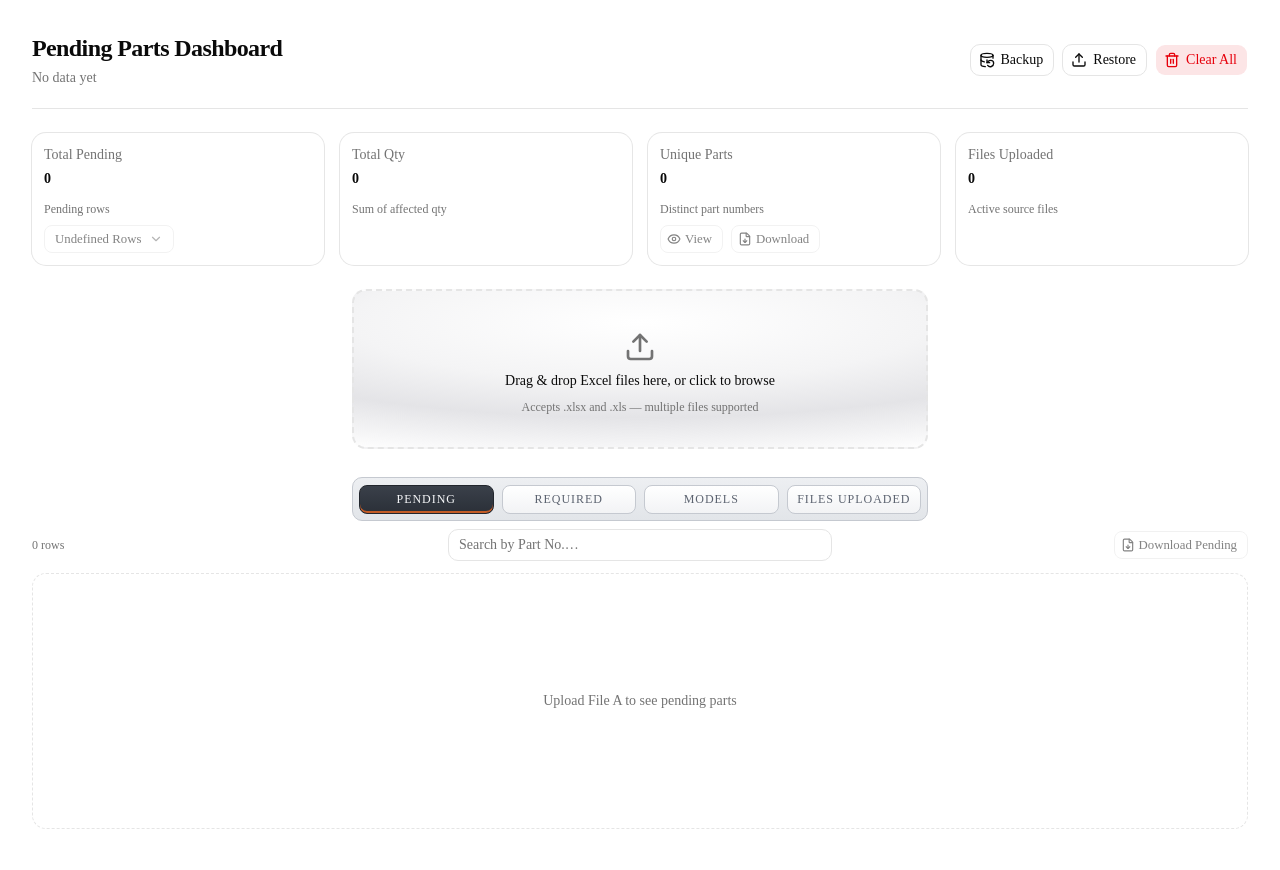
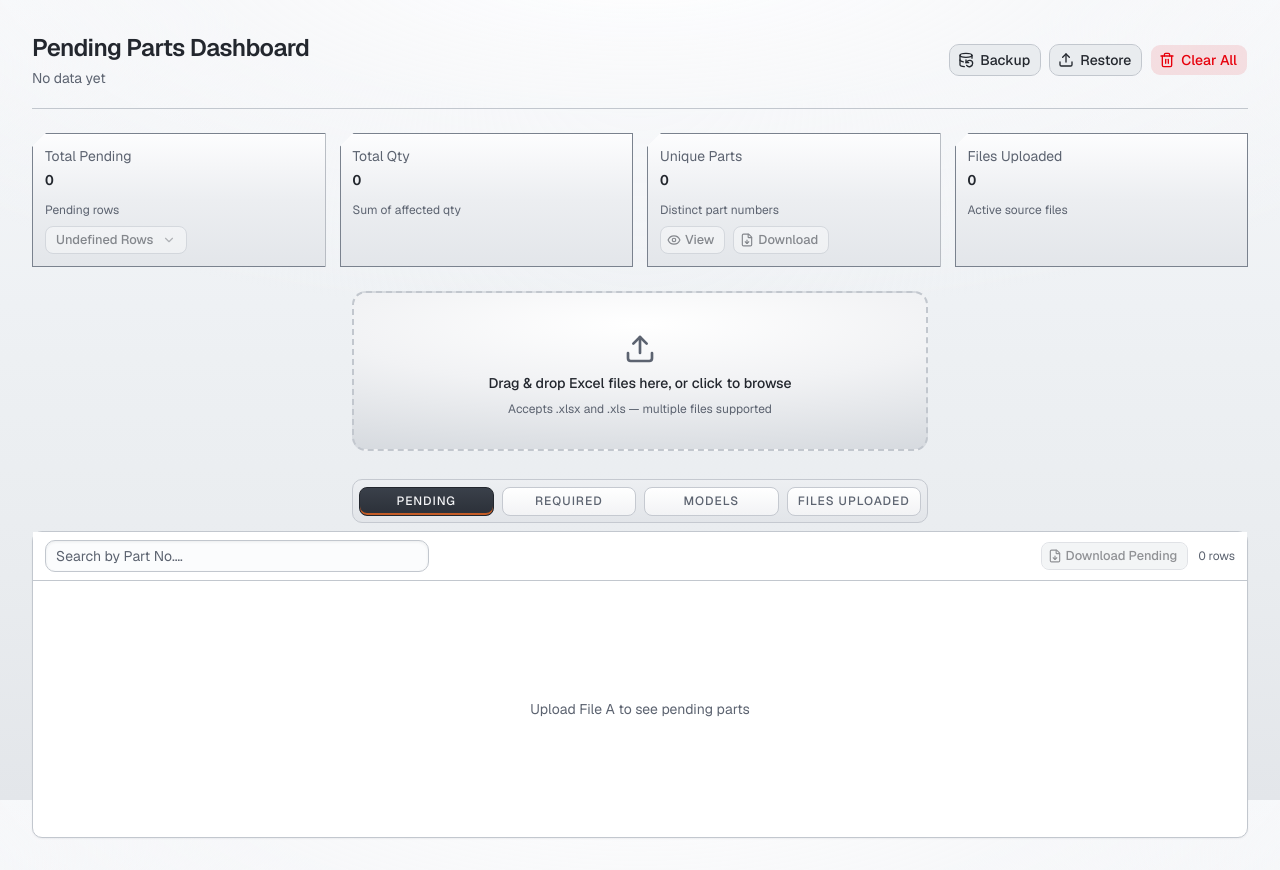
Before and after one commit to iamhammadidrees-blip/saval, a Next.js app: page / in a window 1280 px wide. Built offline with nearby package versions, Linux system fonts and the light colour scheme.

Commit message:
feat : Styled UI |Theme Applied |  inspiration [ui-previwe-silver.html] | cards | Tables | Buttons .

```diff
--- a/app/globals.css
+++ b/app/globals.css
@@ -7,9 +7,9 @@
 @theme inline {
   --color-background: var(--background);
   --color-foreground: var(--foreground);
-  --font-sans: var(--font-sans);
-  --font-mono: var(--font-geist-mono);
-  --font-heading: var(--font-sans);
+  --font-sans: var(--font-geist-sans), ui-sans-serif, system-ui, sans-serif;
+  --font-mono: var(--font-geist-mono), ui-monospace, monospace;
+  --font-heading: var(--font-geist-sans), ui-sans-serif, system-ui, sans-serif;
   --color-sidebar-ring: var(--sidebar-ring);
   --color-sidebar-border: var(--sidebar-border);
   --color-sidebar-accent-foreground: var(--sidebar-accent-foreground);
@@ -49,24 +49,26 @@
 }
 
 :root {
-  --background: oklch(1 0 0);
-  --foreground: oklch(0.145 0 0);
-  --card: oklch(1 0 0);
-  --card-foreground: oklch(0.145 0 0);
-  --popover: oklch(1 0 0);
-  --popover-foreground: oklch(0.145 0 0);
-  --primary: oklch(0.205 0 0);
-  --primary-foreground: oklch(0.985 0 0);
-  --secondary: oklch(0.97 0 0);
-  --secondary-foreground: oklch(0.205 0 0);
-  --muted: oklch(0.97 0 0);
-  --muted-foreground: oklch(0.556 0 0);
-  --accent: oklch(0.97 0 0);
-  --accent-foreground: oklch(0.205 0 0);
+  /* Polished Bay — silver · shine · edgy (from Doc/ui-preview-silver.html) */
+  /* Matches page wash mid-tone so UI chips don't float on a separate patch */
+  --background: #e9ecef;
+  --foreground: #23272E;
+  --card: #FFFFFF;
+  --card-foreground: #23272E;
+  --popover: #FFFFFF;
+  --popover-foreground: #23272E;
+  --primary: #2B3038;
+  --primary-foreground: #F4F5F7;
+  --secondary: #E3E6EA;
+  --secondary-foreground: #5C6370;
+  --muted: #E3E6EA;
+  --muted-foreground: #5C6370;
+  --accent: #E3E6EA;
+  --accent-foreground: #23272E;
   --destructive: oklch(0.577 0.245 27.325);
-  --border: oklch(0.922 0 0);
-  --input: oklch(0.922 0 0);
-  --ring: oklch(0.708 0 0);
+  --border: #C2C7CE;
+  --input: #C2C7CE;
+  --ring: #C45C26;
   --chart-1: oklch(0.87 0 0);
   --chart-2: oklch(0.556 0 0);
   --chart-3: oklch(0.439 0 0);
@@ -121,10 +123,29 @@
   * {
     @apply border-border outline-ring/50;
   }
+  html {
+    @apply h-full font-sans;
+    /* Single viewport wash — fixed so scroll never tiles or starts a new band */
+    background-color: #e9ecef;
+    background-image:
+      radial-gradient(
+        110% 70% at 50% -8%,
+        #ffffff 0%,
+        rgba(247, 248, 250, 0.85) 32%,
+        rgba(233, 236, 239, 0) 68%
+      ),
+      linear-gradient(
+        180deg,
+        #f7f8fa 0%,
+        #eef1f4 38%,
+        #e9ecef 72%,
+        #e3e6ea 100%
+      );
+    background-repeat: no-repeat;
+    background-attachment: fixed;
+    background-size: cover;
+  }
   body {
-    @apply bg-background text-foreground;
-  }
-  html {
-    @apply font-sans;
+    @apply min-h-full flex flex-col bg-transparent font-sans text-foreground;
   }
 }
--- a/app/layout.tsx
+++ b/app/layout.tsx
@@ -28,7 +28,7 @@ export default function RootLayout({
       lang="en"
       className={`${geistSans.variable} ${geistMono.variable} h-full antialiased`}
     >
-      <body className="min-h-full flex flex-col">
+      <body className="min-h-full flex flex-col bg-transparent font-sans">
         {children}
         <Toaster />
       </body>
--- a/components/common/DataTable.tsx
+++ b/components/common/DataTable.tsx
@@ -21,6 +21,13 @@ import {
   TableHeader,
   TableRow,
 } from "@/components/ui/table";
+import {
+  SHEET_BAR_STICKY_TOP,
+  sheetBarClass,
+  sheetClass,
+  sheetRowsClass,
+  sheetSearchClass,
+} from "@/constants/plateStyles";
 import { cn } from "@/lib/utils";
 
 interface DataTableProps<TData> {
@@ -34,9 +41,9 @@ interface DataTableProps<TData> {
   tableClassName?: string;
   /** Keep headers visible while scrolling inside the table container. */
   stickyHeader?: boolean;
-  /** Keep headers fixed at the top of the page while the document scrolls. */
+  /** Keep bar + headers fixed at the top of the page while the document scrolls. */
   pageStickyHeader?: boolean;
-  /** Extra controls on the search bar row (right of the search input). */
+  /** Extra controls on the search bar row (right side, before row count). */
   toolbarActions?: ReactNode;
 }
 
@@ -63,8 +70,10 @@ function SortIcon({
 }
 
 /**
- * Shared TanStack Table wrapper used by Pending and Required tables.
- * Owns sorting, global search, and empty-state rendering.
+ * Shared TanStack Table wrapper.
+ * Sheet chrome: white `.bar` over brushed thead. Sticky modes:
+ * - stickyHeader: bar stays outside scroll; thead sticks at top of scroll box
+ * - pageStickyHeader: bar sticks at top-0; thead sticks under bar (top-10)
  */
 export function DataTable<TData>({
   columns,
@@ -79,7 +88,6 @@ export function DataTable<TData>({
 }: DataTableProps<TData>) {
   const [sorting, setSorting] = useState<SortingState>([]);
   const [globalFilter, setGlobalFilter] = useState("");
-  const headerStuck = stickyHeader || pageStickyHeader;
 
   const table = useReactTable({
     data,
@@ -105,36 +113,50 @@ export function DataTable<TData>({
   });
 
   const rows = table.getRowModel().rows;
+  const rowLabel = `${rows.length.toLocaleString()} row${rows.length === 1 ? "" : "s"}`;
 
   return (
-    <div className={cn("flex min-h-0 flex-col gap-3", className)}>
-      <div className="relative flex shrink-0 flex-wrap items-center justify-center gap-3">
-        <p className="absolute left-0 text-xs text-muted-foreground tabular-nums">
-          {rows.length.toLocaleString()} row{rows.length === 1 ? "" : "s"}
-        </p>
+    <div
+      className={cn(
+        sheetClass,
+        "flex min-h-0 flex-col",
+        stickyHeader && "flex-1 overflow-hidden",
+        className,
+      )}
+    >
+      {/* White bar over header — sticks with page scroll when pageStickyHeader */}
+      <div
+        className={cn(
+          sheetBarClass,
+          "shrink-0",
+          pageStickyHeader && "sticky top-0 z-20",
+        )}
+      >
+        <div className="flex min-w-0 flex-1 flex-wrap items-center gap-2.5">
           <Input
             value={globalFilter}
             onChange={(event) => setGlobalFilter(event.target.value)}
             placeholder={searchPlaceholder}
-          className="max-w-sm"
+            className={sheetSearchClass}
             aria-label="Search table"
           />
-        {toolbarActions ? (
-          <div className="absolute right-0 flex flex-wrap items-center gap-2">
+        </div>
+        <div className="flex flex-wrap items-center gap-2.5">
           {toolbarActions}
+          <span className={sheetRowsClass}>{rowLabel}</span>
         </div>
-        ) : null}
       </div>
 
       {data.length === 0 ? (
-        <div className="flex min-h-64 flex-1 items-center justify-center rounded-xl border border-dashed bg-card p-8 text-center">
-          <p className="text-sm text-muted-foreground">{emptyMessage}</p>
+        <div className="flex min-h-64 flex-1 items-center justify-center p-8 text-center">
+          <p className="text-sm text-[#5c6370]">{emptyMessage}</p>
         </div>
       ) : (
         <div
           className={cn(
-            "min-h-0 rounded-xl border bg-card",
-            stickyHeader ? "flex-1 overflow-hidden" : tableClassName,
+            "min-h-0",
+            stickyHeader && "flex-1 overflow-hidden",
+            !stickyHeader && tableClassName,
           )}
         >
           <Table
@@ -147,11 +169,13 @@ export function DataTable<TData>({
             }
           >
             <TableHeader
-              className={
-                headerStuck
-                  ? "sticky top-0 z-10 bg-card [&_tr]:border-b"
-                  : undefined
-              }
+              className={cn(
+                stickyHeader && "sticky top-0 z-10",
+                pageStickyHeader &&
+                  cn("sticky z-10", SHEET_BAR_STICKY_TOP),
+                (stickyHeader || pageStickyHeader) &&
+                  "[&_tr]:border-b [&_tr]:border-[#c2c7ce]",
+              )}
             >
               {table.getHeaderGroups().map((headerGroup) => (
                 <TableRow key={headerGroup.id} className="hover:bg-transparent">
@@ -162,10 +186,7 @@ export function DataTable<TData>({
                     return (
                       <TableHead
                         key={header.id}
-                        className={cn(
-                          headerStuck && "bg-card",
-                          columnClassName(header.column.columnDef),
-                        )}
+                        className={columnClassName(header.column.columnDef)}
                       >
                         {header.isPlaceholder ? null : canSort ? (
                           <button
@@ -197,7 +218,10 @@ export function DataTable<TData>({
             <TableBody>
               {rows.length > 0 ? (
                 rows.map((row) => (
-                  <TableRow key={row.id}>
+                  <TableRow
+                    key={row.id}
+                    className="border-[#edeff2] hover:bg-[#f6f7f9]"
+                  >
                     {row.getVisibleCells().map((cell) => (
                       <TableCell
                         key={cell.id}
@@ -215,7 +239,7 @@ export function DataTable<TData>({
                 <TableRow className="hover:bg-transparent">
                   <TableCell
                     colSpan={columns.length}
-                    className="h-32 text-center text-muted-foreground"
+                    className="h-32 text-center text-[#5c6370]"
                   >
                     No matching rows.
                   </TableCell>
--- a/components/dashboard/SummaryCards.tsx
+++ b/components/dashboard/SummaryCards.tsx
@@ -11,6 +11,12 @@ import {
   CardHeader,
   CardTitle,
 } from "@/components/ui/card";
+import {
+  plateCardClass,
+  plateNumClass,
+  plateSubClass,
+  plateTagClass,
+} from "@/constants/plateStyles";
 import { useAppStore } from "@/store/useAppStore";
 
 export function SummaryCards() {
@@ -24,31 +30,33 @@ export function SummaryCards() {
   );
 
   return (
-    <div className="grid grid-cols-4 gap-4">
+    <div className="grid grid-cols-4 gap-3.5">
       <UndefinedRowsCard pendingParts={pendingParts} />
 
-      <Card size="sm">
+      <Card size="sm" className={plateCardClass}>
         <CardHeader>
-          <CardDescription>Total Qty</CardDescription>
-          <CardTitle className="text-3xl font-semibold tabular-nums">
+          <CardDescription className={plateTagClass}>Total Qty</CardDescription>
+          <CardTitle className={plateNumClass}>
             {totalQuantity.toLocaleString()}
           </CardTitle>
         </CardHeader>
-        <CardContent className="text-xs text-muted-foreground">
+        <CardContent className={plateSubClass}>
           Sum of affected qty
         </CardContent>
       </Card>
 
       <UniquePartsCard pendingParts={pendingParts} />
 
-      <Card size="sm">
+      <Card size="sm" className={plateCardClass}>
         <CardHeader>
-          <CardDescription>Files Uploaded</CardDescription>
-          <CardTitle className="text-3xl font-semibold tabular-nums">
+          <CardDescription className={plateTagClass}>
+            Files Uploaded
+          </CardDescription>
+          <CardTitle className={plateNumClass}>
             {files.length.toLocaleString()}
           </CardTitle>
         </CardHeader>
-        <CardContent className="text-xs text-muted-foreground">
+        <CardContent className={plateSubClass}>
           Active source files
         </CardContent>
       </Card>
--- a/components/dashboard/UndefinedRowsCard.tsx
+++ b/components/dashboard/UndefinedRowsCard.tsx
@@ -16,6 +16,12 @@ import {
   PopoverContent,
   PopoverTrigger,
 } from "@/components/ui/popover";
+import {
+  plateCardClass,
+  plateNumClass,
+  plateSubClass,
+  plateTagClass,
+} from "@/constants/plateStyles";
 import { isMissingPartNumber } from "@/lib/dataProcessor";
 import type { PendingPart } from "@/lib/types";
 
@@ -35,21 +41,21 @@ export function UndefinedRowsCard({ pendingParts }: UndefinedRowsCardProps) {
   const hasUndefinedRows = undefinedCount > 0;
 
   return (
-    <Card size="sm">
+    <Card size="sm" className={plateCardClass}>
       <CardHeader>
-        <CardDescription>Total Pending</CardDescription>
-        <CardTitle className="text-3xl font-semibold tabular-nums">
+        <CardDescription className={plateTagClass}>Total Pending</CardDescription>
+        <CardTitle className={plateNumClass}>
           {pendingParts.length.toLocaleString()}
         </CardTitle>
       </CardHeader>
       <CardContent className="flex flex-col gap-2">
-        <p className="text-xs text-muted-foreground">Pending rows</p>
+        <p className={plateSubClass}>Pending rows</p>
         <Popover>
           <PopoverTrigger asChild>
             <Button
               variant="outline"
               size="sm"
-              className="w-fit justify-between gap-2"
+              className="w-fit justify-between gap-2 border-[#c2c7ce] bg-white/80"
               disabled={!hasUndefinedRows}
             >
               Undefined Rows
--- a/components/dashboard/UniquePartsCard.tsx
+++ b/components/dashboard/UniquePartsCard.tsx
@@ -20,6 +20,12 @@ import {
   DialogHeader,
   DialogTitle,
 } from "@/components/ui/dialog";
+import {
+  plateCardClass,
+  plateNumClass,
+  plateSubClass,
+  plateTagClass,
+} from "@/constants/plateStyles";
 import { createUniquePartColumns } from "@/constants/tableColumns";
 import { aggregateUniqueParts } from "@/lib/dataProcessor";
 import { downloadUniqueParts } from "@/lib/exportUtils";
@@ -59,15 +65,15 @@ export function UniquePartsCard({ pendingParts }: UniquePartsCardProps) {
 
   return (
     <>
-      <Card size="sm">
+      <Card size="sm" className={plateCardClass}>
         <CardHeader>
-          <CardDescription>Unique Parts</CardDescription>
-          <CardTitle className="text-3xl font-semibold tabular-nums">
+          <CardDescription className={plateTagClass}>Unique Parts</CardDescription>
+          <CardTitle className={plateNumClass}>
             {uniqueParts.length.toLocaleString()}
           </CardTitle>
         </CardHeader>
         <CardContent className="flex flex-col gap-2">
-          <p className="text-xs text-muted-foreground">
+          <p className={plateSubClass}>
             Distinct part numbers
           </p>
           <div className="flex flex-wrap gap-2">
@@ -76,6 +82,7 @@ export function UniquePartsCard({ pendingParts }: UniquePartsCardProps) {
               size="sm"
               disabled={!hasParts}
               onClick={() => setOpen(true)}
+              className="border-[#c2c7ce] bg-white/80"
             >
               <Eye data-icon="inline-start" />
               View
@@ -85,6 +92,7 @@ export function UniquePartsCard({ pendingParts }: UniquePartsCardProps) {
               size="sm"
               disabled={!hasParts || isExporting}
               onClick={() => void handleDownload()}
+              className="border-[#c2c7ce] bg-white/80"
             >
               <FileDown data-icon="inline-start" />
               Download
--- a/components/ui/table.tsx
+++ b/components/ui/table.tsx
@@ -2,6 +2,7 @@
 
 import * as React from "react"
 
+import { sheetHeaderClass } from "@/constants/plateStyles"
 import { cn } from "@/lib/utils"
 
 function Table({
@@ -32,7 +33,7 @@ function TableHeader({ className, ...props }: React.ComponentProps<"thead">) {
   return (
     <thead
       data-slot="table-header"
-      className={cn("[&_tr]:border-b", className)}
+      className={cn("[&_tr]:border-b [&_tr]:border-[#c2c7ce]", className)}
       {...props}
     />
   )
@@ -79,7 +80,8 @@ function TableHead({ className, ...props }: React.ComponentProps<"th">) {
     <th
       data-slot="table-head"
       className={cn(
-        "h-10 px-2 text-left align-middle font-medium whitespace-nowrap text-foreground [&:has([role=checkbox])]:pr-0",
+        sheetHeaderClass,
+        "whitespace-nowrap [&:has([role=checkbox])]:pr-0",
         className
       )}
       {...props}
--- a/components/upload/FileDropzone.tsx
+++ b/components/upload/FileDropzone.tsx
@@ -28,7 +28,7 @@ export function FileDropzone() {
         {...getRootProps({
           className: cn(
             "flex flex-col items-center justify-center gap-2 rounded-xl border-2 border-dashed px-6 py-8 text-center transition-colors",
-            "bg-[radial-gradient(120%_90%_at_50%_20%,#ffffff_0%,#f4f4f5_42%,#e4e4e7_68%,transparent_100%)]",
+            "bg-[radial-gradient(120%_90%_at_50%_20%,#ffffff_0%,#f1f2f4_45%,#D5D9DE_100%)]",
             isParsing
               ? "cursor-wait border-primary/40 opacity-80"
               : "cursor-pointer",
--- /dev/null
+++ b/constants/plateStyles.ts
@@ -0,0 +1,50 @@
+import { cn } from "@/lib/utils";
+
+/** Stat plate face from Doc/ui-preview-silver.html (colors only — original type sizes) */
+export const plateCardClass = cn(
+  "relative overflow-hidden rounded-none border-[1.5px] border-[#7a828e] bg-card ring-0",
+  "bg-linear-to-b from-[#fdfdfe] via-[#eceef1] to-[#e3e6ea]",
+  "[clip-path:polygon(14px_0,100%_0,100%_100%,0_100%,0_14px)]",
+  "before:pointer-events-none before:absolute before:inset-x-0 before:top-0 before:z-10 before:h-px before:bg-white/95",
+);
+
+export const plateTagClass = "text-sm text-muted-foreground";
+
+export const plateNumClass =
+  "text-3xl font-semibold tabular-nums text-foreground";
+
+export const plateSubClass = "text-xs text-muted-foreground";
+
+/** Worksheet thead — brushed grey strip; original header type scale */
+export const sheetHeaderClass = cn(
+  "h-10 px-2 text-left align-middle text-sm font-medium text-foreground",
+  "border-b border-[#c2c7ce]",
+  "[background-image:repeating-linear-gradient(90deg,rgba(255,255,255,0.5)_0_1px,transparent_1px_3px),linear-gradient(180deg,#eef0f2,#e2e5e9)]",
+  "bg-[#e6e9ed]",
+);
+
+/** Worksheet shell (.sheet) */
+export const sheetClass = cn(
+  "rounded-[10px] border border-[#c2c7ce] bg-white",
+  "shadow-[0_1px_2px_rgba(35,39,46,0.06)]",
+);
+
+/** Worksheet toolbar (.bar) — original control height (~40px) */
+export const sheetBarClass = cn(
+  "flex min-h-10 flex-wrap items-center justify-between gap-2",
+  "border-b border-[#c2c7ce] bg-white px-3 py-2",
+);
+
+/** Worksheet search — original Input scale */
+export const sheetSearchClass = cn(
+  "h-8 w-full max-w-sm rounded-lg border border-[#c2c7ce] bg-[#fbfcfd]",
+  "px-2.5 text-sm text-foreground",
+  "shadow-[inset_0_1px_3px_rgba(35,39,46,0.07)]",
+);
+
+/** Worksheet row count — original muted xs */
+export const sheetRowsClass =
+  "shrink-0 text-xs text-muted-foreground tabular-nums";
+
+/** Sticky offset for thead when page-sticky bar sits above (~40px) */
+export const SHEET_BAR_STICKY_TOP = "top-10";
```
Also changed, not shown: components/upload/UploadedFilesList.tsx (+7 -5 lines), constants/tableColumns.ts (+14 -0 lines). Lines whose indentation alone changed are shown as unchanged.
